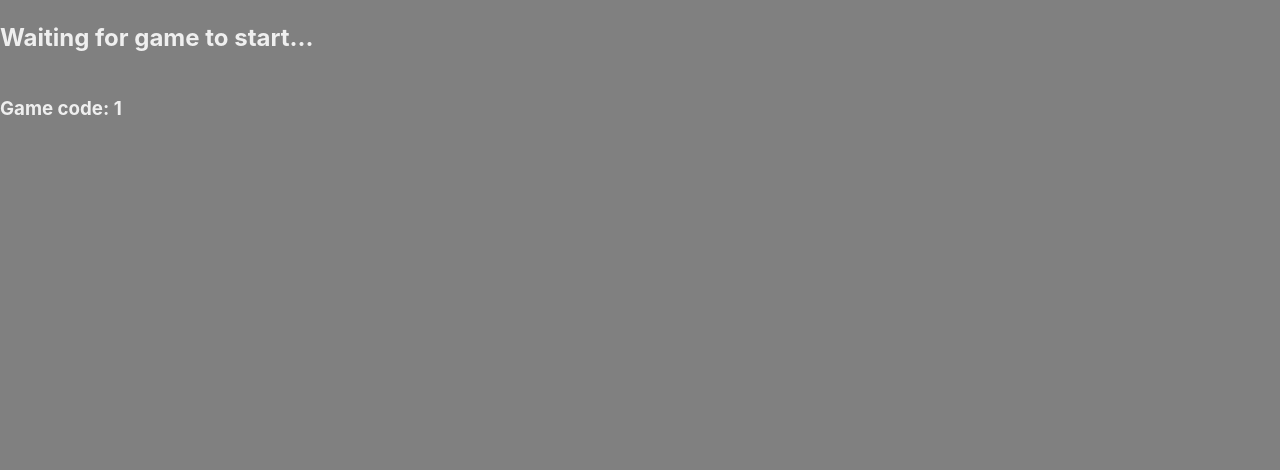
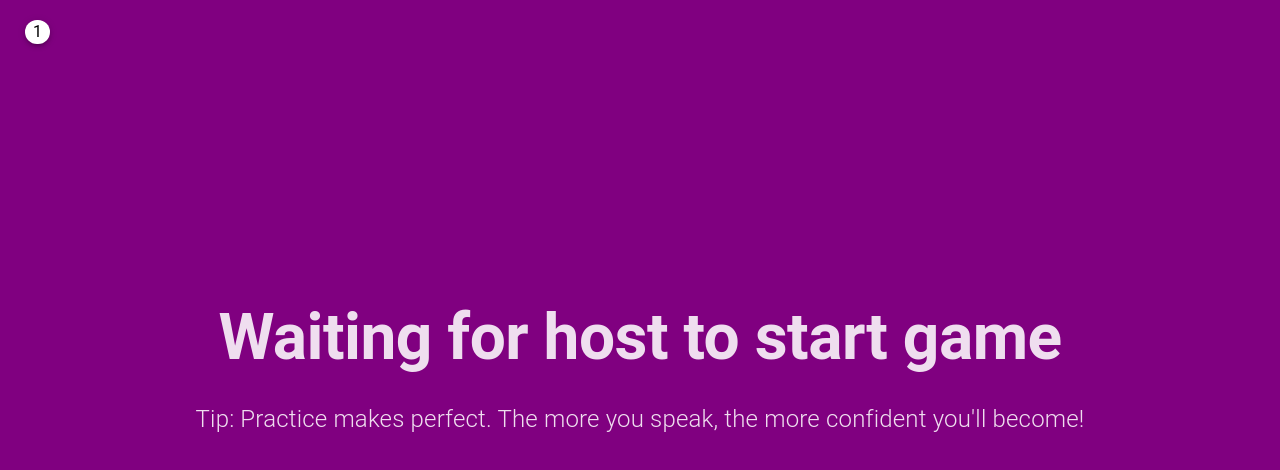
Before and after one commit to Bravo-Luis/teach4speech, a React (Vite) app: page /game/1 in a window 1280 px wide. Shown: the top 470 px of the page. Built offline with nearby package versions, Linux system fonts and the light colour scheme; no server answers.

Commit message:
Better Game waiting screen

```diff
--- a/package.json
+++ b/package.json
@@ -25,6 +25,7 @@
     "react-d3-cloud": "^1.0.6",
     "react-dom": "^18.2.0",
     "react-router-dom": "^6.21.1",
+    "react-transition-group": "^4.4.5",
     "yup": "^1.3.3"
   },
   "devDependencies": {
--- a/src/Game.css
+++ b/src/Game.css
@@ -1,7 +1,29 @@
 .game-1 {
-    background: gray;
+    display: flex;
+    flex-direction: column;
+    align-items: center;
+    justify-content: center;
+    background: purple;
     min-height: 100vh;
     width: 100vw;
     display: flex;
     flex-direction: column;
 }
+
+.tip-fade-enter {
+    opacity: 0;
+    transition: opacity 300ms ease-in;
+  }
+
+  .tip-fade-enter.tip-fade-enter-active {
+    opacity: 1;
+  }
+
+  .tip-fade-exit {
+    opacity: 1;
+  }
+
+  .tip-fade-exit.tip-fade-exit-active {
+    opacity: 0;
+    transition: opacity 300ms ease-out;
+  }
--- a/src/Game.tsx
+++ b/src/Game.tsx
@@ -2,23 +2,27 @@ import  { useState, useEffect } from 'react';
 import { useParams } from 'react-router-dom';
 import TextField from '@mui/material/TextField';
 import Button from '@mui/material/Button';
+import { Typography, Box } from '@mui/material';
 import './Game.css';
+import { CSSTransition } from 'react-transition-group';
 
 function Game({ webSocket } : {webSocket: WebSocket | null}) {
     const [inputText, setInputText] = useState("");
 
 
     const [gameActive, setGameActive] = useState(false);
-    const { gameCode } = useParams(); // Use useParams to get gameCode from URL
+    const { gameCode } = useParams();
     const [theme, setTheme] = useState("");
     const [points, setPoints] = useState(0);
+    const [currentTipIndex, setCurrentTipIndex] = useState(0);
+    const [showTip, setShowTip] = useState(true);
+
 
     useEffect(() => {
         if (!webSocket) return;
 
         const handleMessage = (event : any) => {
             const message = JSON.parse(event.data);
-
 
             if (message.message === 'Game started' && message.status === 'active') {
                 setTheme(message.theme);
@@ -31,10 +35,26 @@ function Game({ webSocket } : {webSocket: WebSocket | null}) {
 
         webSocket.addEventListener('message', handleMessage);
 
+        const tipInterval = setInterval(() => {
+            setShowTip(false);
+        }, 8000);
+
         return () => {
             webSocket.removeEventListener('message', handleMessage);
+            clearInterval(tipInterval);
         };
     }, [webSocket]);
+
+    useEffect(() => {
+        if (!showTip) {
+
+            const timeoutId = setTimeout(() => {
+                setCurrentTipIndex(prevIndex => (prevIndex + 1) % loadingScreenTips.length);
+                setShowTip(true);
+            }, 300);
+            return () => clearTimeout(timeoutId);
+        }
+    }, [showTip]);
 
 
     const handleSubmit = () => {
@@ -43,14 +63,79 @@ function Game({ webSocket } : {webSocket: WebSocket | null}) {
         }
         webSocket.send(JSON.stringify({ role: 'student', action: 'answer', sessionId: gameCode, answer: inputText, name: localStorage.getItem('username')}));
         setInputText("");
-        // Optional: Add logic to provide feedback and prevent multiple submissions
     };
+
+    const loadingScreenTips = [
+        "Tip: Practice makes perfect. The more you speak, the more confident you'll become!",
+        "Did you know? The ability to understand and use language effectively is known as linguistic intelligence.",
+        "Fun Fact: The most commonly spoken language in the world is Mandarin Chinese.",
+        "Advice: Listening is as important as speaking. Good listeners are often great communicators.",
+        "Language Tip: Reading out loud can significantly improve your pronunciation and fluency.",
+        "Did you know? 'Eunoia' is the shortest English word containing all five main vowels. It means 'beautiful thinking.'",
+        "Public Speaking Tip: Before a speech, take deep breaths to calm your nerves.",
+        "Fun Fact: There are over 7,000 languages spoken in the world today.",
+        "Reminder: Body language is a key part of communication. Your posture and gestures say a lot!",
+        "Did you know? Shakespeare invented many words, such as 'birthplace' and 'eyeball'.",
+        "Language Learning Tip: Immersion is one of the most effective ways to learn a new language.",
+        "Interesting Fact: The word 'alphabet' comes from the first two letters of the Greek alphabet: alpha and beta.",
+        "Advice: Keeping a vocabulary journal can help you learn new words and expressions.",
+        "Fun Fact: A pangram is a sentence that contains every letter of the alphabet, like 'The quick brown fox jumps over a lazy dog.'",
+        "Public Speaking Tip: Use stories and anecdotes in your speeches to make them more engaging.",
+        "Did you know? The longest word in the English language is 'pneumonoultramicroscopicsilicovolcanoconiosis'.",
+        "Language Learning Tip: Watching movies in a foreign language can improve your listening skills and vocabulary.",
+        "Reminder: Communication isn't just about words; it's about understanding and being understood."
+    ];
+
 
     if (!gameActive) {
         return (
         <div className='game-1'>
-            <h2>Waiting for game to start...</h2>
-            <h3>Game code: {gameCode}</h3>
+            <Box
+            borderRadius={16}
+            paddingLeft={1}
+            paddingRight={1}
+            boxShadow={3}
+            sx={{
+                background:'white',
+                position: 'absolute',
+                top: 'clamp(10px, 2.5%, 25px)',
+                left: 'clamp(10px, 2.5%, 25px)',
+            }}>
+                <Typography sx={{color:"black"}}>
+                    {gameCode}
+                </Typography>
+            </Box>
+            <Typography
+            variant="h2"
+            component="h2"
+            fontWeight={'bold'}
+            gutterBottom
+            sx={{
+                fontSize: 'clamp(1.5rem, 5vw, 4rem)',
+            }}>
+            Waiting for host to start game
+            </Typography>
+             <CSSTransition
+                    in={showTip}
+                    timeout={300}
+                    classNames="tip-fade"
+                    unmountOnExit
+                >
+                    <Typography
+                    variant="h6"
+                    fontWeight={'light'}
+                    component="p"
+                    width={'clamp(200px, 90%, 1500px)'}
+                    textAlign={'center'}
+                    position={'relative'}
+                    height={'100px'}
+                    sx={{
+
+                        fontSize: 'clamp(1rem, 3vw, 1.5rem)',
+                    }}>
+                        {loadingScreenTips[currentTipIndex]}
+                    </Typography>
+                </CSSTransition>
         </div>
         )
     }
--- a/src/GameHost/GameHost.tsx
+++ b/src/GameHost/GameHost.tsx
@@ -82,6 +82,18 @@ function GameHost({ webSocket} : {webSocket: WebSocket | null}) {
         value: number;
     }
 
+    function endSession() {
+        if (webSocket){
+            const message = JSON.stringify({
+                role: 'instructor',
+                action: 'end',
+                sessionId: gameCode,
+              });
+
+              webSocket.send(message);
+        }
+      }
+
     const wordCloudData: Word[] = gameStats.allAnswers && Array.isArray(gameStats.allAnswers)
         ? gameStats.allAnswers.reduce<Word[]>((acc, answer) => {
             const word = acc.find(item => item.text === answer);
@@ -93,9 +105,6 @@ function GameHost({ webSocket} : {webSocket: WebSocket | null}) {
             return acc;
         }, [])
         : [];
-
-
-
 
     return (
         <div className='game-host'>
@@ -145,7 +154,15 @@ function GameHost({ webSocket} : {webSocket: WebSocket | null}) {
     <WordCloud
         data={wordCloudData}
     />
+
 )}
+                    <Button
+                        variant='contained'
+                        color='secondary'
+                        onClick={endSession}
+                    >
+                        End Session
+                    </Button>
 
                 </div>
             )}
```
Also changed, not shown: 1 other file (tests, documents, lock files or other folders).
